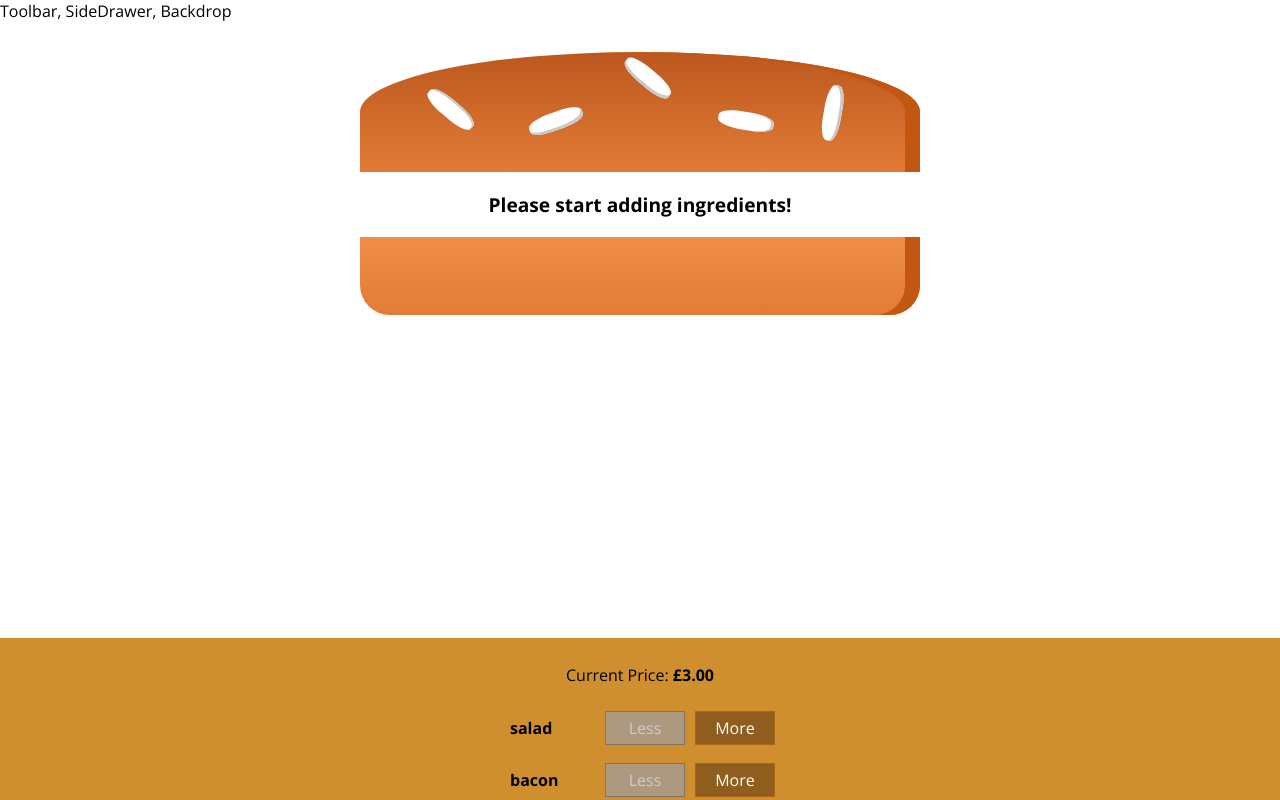
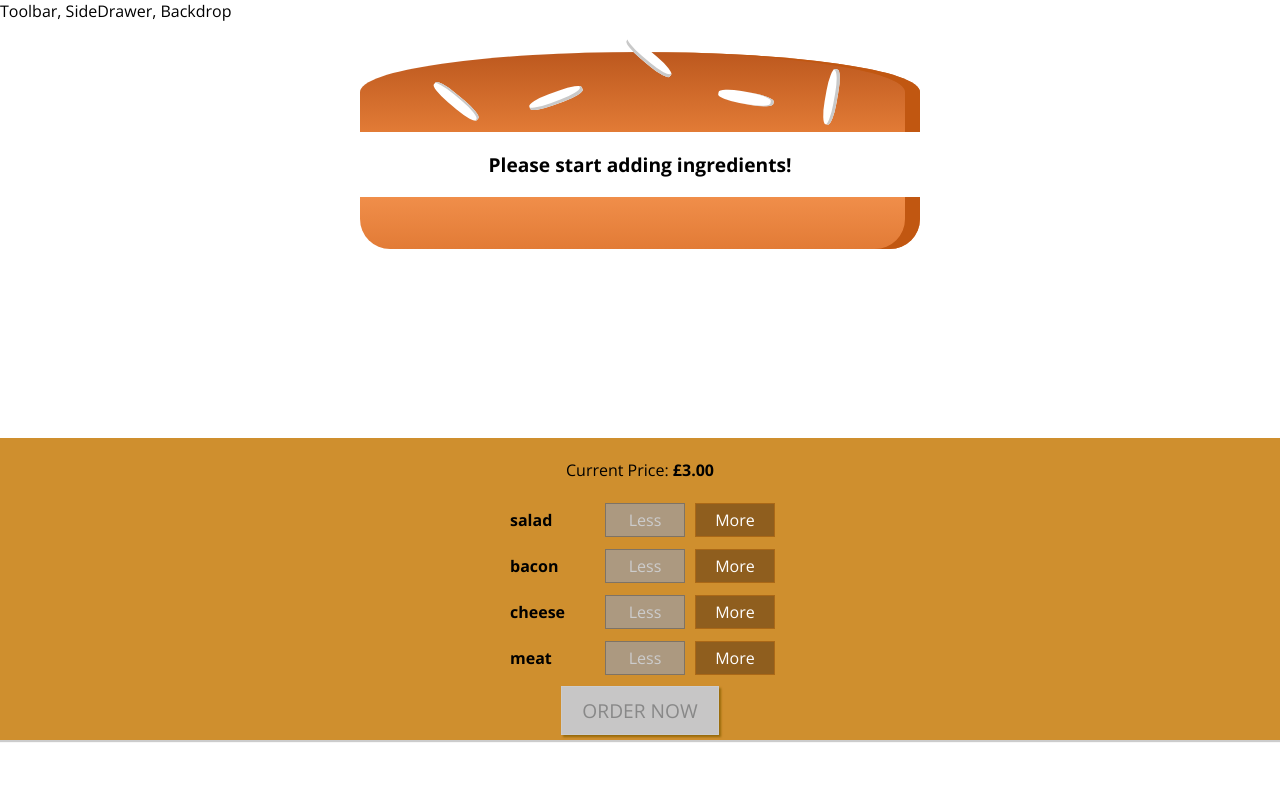
Before and after one commit to anthony-dsouza/Burger-Builder, a React (Create React App) app: page / in a window 1280 px wide. Shown: the top 800 px of the page. Built offline with nearby package versions, Linux system fonts and the light colour scheme.

Commit message:
layout update

```diff
--- a/src/components/Burger/BuildControls/BuildControl/BuildControl.module.css
+++ b/src/components/Burger/BuildControls/BuildControl/BuildControl.module.css
@@ -2,7 +2,7 @@
     display: flex;
     justify-content: space-between;
     align-items: center;
-    margin: 5px 0;
+    margin: 2px 0;
 }
 
 .BuildControl button {
--- a/src/components/Burger/BuildControls/BuildControls.module.css
+++ b/src/components/Burger/BuildControls/BuildControls.module.css
@@ -6,7 +6,7 @@
     align-items: center;
     box-shadow: 0 2px 1px #ccc;
     margin: auto;
-    padding: 10px 0;
+    padding: 5px 0;
 }
 
 .OrderButton {
@@ -17,8 +17,9 @@
     color: #966909;
     font-family: inherit;
     font-size: 1.2em;
-    padding: 15px 30px;
+    padding: 10px 20px;
     box-shadow: 2px 2px 2px #966909;
+    margin-top: 5px;
 }
 
 .OrderButton:hover, .OrderButton:active {
--- a/src/components/Burger/Burger.module.css
+++ b/src/components/Burger/Burger.module.css
@@ -18,13 +18,13 @@
 @media (min-width: 500px) and (min-height: 401px) {
     .Burger {
         width: 450px;
-        height: 400px;
+        height: 300px;
     }
 }
 
 @media (min-width: 1000px) and (min-height: 700px) {
     .Burger {
         width: 700px;
-        height: 600px;
+        height: 400px;
     }
 }
--- a/src/components/Burger/OrderSummary/OrderSummary.js
+++ b/src/components/Burger/OrderSummary/OrderSummary.js
@@ -19,6 +19,7 @@ const orderSummary = (props) => {
             <ul>
                 {ingredientsSummary}
             </ul>
+            <p><strong>Total Price: £{props.price.toFixed(2)}</strong></p>
             <p>Would you like to checkout?</p>
 
             <Button btnType='Danger' clicked={props.close}>CANCEL</Button>
--- a/src/components/Layout/Layout.module.css
+++ b/src/components/Layout/Layout.module.css
@@ -1,3 +1,4 @@
 .Content {
     margin-top: 16px;
+    margin-bottom: 16px;
 }
--- a/src/containers/BurgerBuilder/BurgerBuilder.js
+++ b/src/containers/BurgerBuilder/BurgerBuilder.js
@@ -99,6 +99,7 @@ class BurgerBuilder extends Component {
                         ingredients={this.state.ingredients}
                         close={this.hideSummaryHandler}
                         continue={this.continueHandler}
+                        price={this.state.totalPrice}
                     />
                 </Modal>
                 <Burger ingredients={this.state.ingredients} />
```
